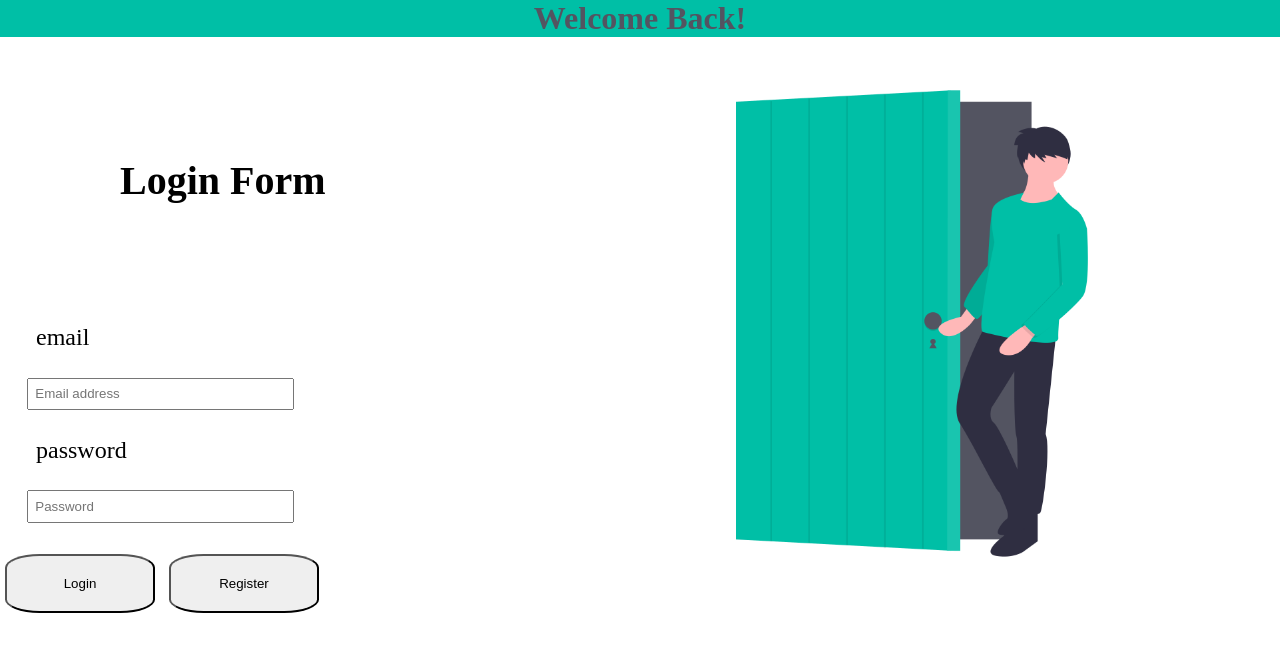
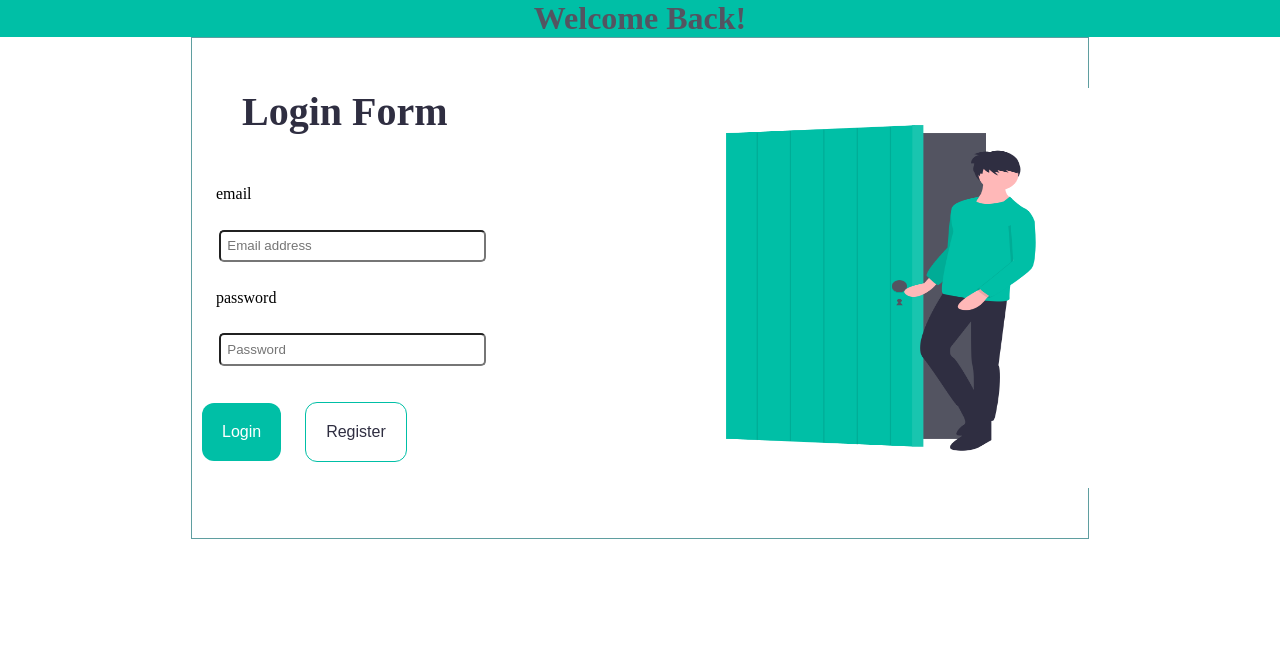
Before and after one commit to olaishola05/Grid-Login-Page, a plain HTML site: page index.html in a window 1280 px wide. Drawn offline with Linux system fonts and the light colour scheme.

Commit message:
login done

```diff
--- a/index.html
+++ b/index.html
@@ -13,6 +13,7 @@
         <h1>Welcome Back!</h1>
     </div>
     <div class="container">
+        <div class="mini-container">
             <div class="details">
                 <h2>Login Form</h2>
 
@@ -22,12 +23,15 @@
                 <label for="password">password</label> <br>
                 <input type="password" name="password" id="pass" placeholder="Password" />
                 <br>
-            <button class="btn">Login</button>
-            <button class="btn">Register</button>
+                <button class="btn btn-login">Login</button>
+                <button class="btn btn-reg">Register</button>
+            </div>
+
+            <div class="image">
+                <img src="login1.png" alt="illustration of a man waiting to get an access">
+            </div>
 
         </div>
-        <div class="image">
-            <img src="login1.png" alt="illustration of a man waiting to get an access">
     </div>
 
 
--- a/style.css
+++ b/style.css
@@ -9,34 +9,69 @@
   color: #535461;
 }
 .container {
+  width: 100%;
+}
+.mini-container {
   display: grid;
-  grid-template-columns: 50% 40% 10%;
+  grid-template-columns: 50% 50%;
   gap: 1em;
+  width: 70%;
+  height: 500px;
+  margin-left: auto;
+  margin-right: auto;
+  border: cadetblue 1px solid;
 }
 .details > h2 {
-  padding: 3em;
+  color: #2f2e41;
+  padding-bottom: 50px;
+  margin-left: 50px;
   font-size: 2.5em;
 }
+.mini-container > div {
+  width: 450px;
+  height: 300px;
+  padding-top: 50px;
+  padding-bottom: 25px;
+}
 label {
-  font-size: 1.5em;
+  font-size: 1em;
   padding: 1.5em;
 }
-img {
+.image > img {
   width: 100%;
+  height: 400px;
   background-position: center;
 }
 
 input {
+  border-radius: 5px;
   margin: 2em;
   padding: 0.5em;
   width: 250px;
 }
-.image {
-  height: 100px;
+.btn {
+  background-color: #00bfa6;
+  border: none;
+  color: white;
+  padding: 20px;
+  text-align: center;
+  font-size: 16px;
+  margin: 4px 2px;
+  border-radius: 12px;
+  margin: 10px;
 }
-.btn {
-  border-radius: 23%;
-  padding: 1.5em;
-  width: 150px;
-  margin: 5px;
+
+.btn:hover {
+  background-color: #00bfa6;
+  color: #2f2e41;
 }
+.btn-reg {
+  background-color: white;
+  color: #2f2e41;
+  border-radius: 12px;
+  border: 1px solid #00bfa6;
+}
+.btn-reg:hover {
+  background-color: #00bfa6;
+  color: white;
+}
```
Lines whose indentation alone changed are shown as unchanged.
